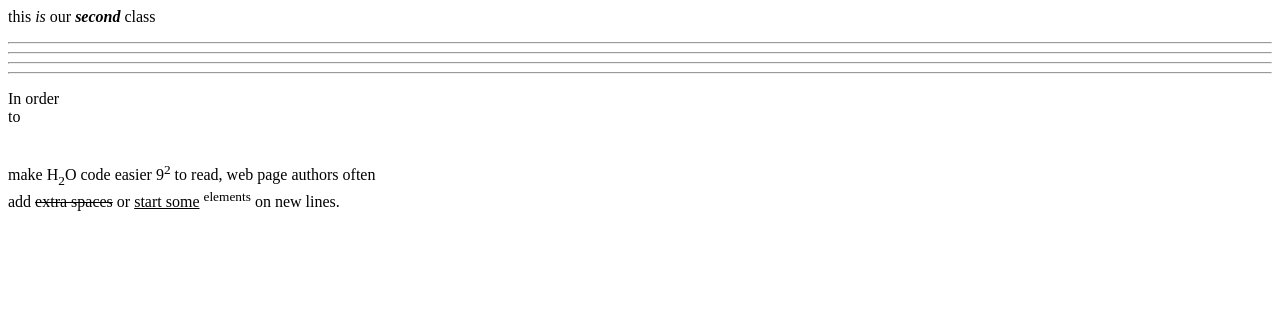
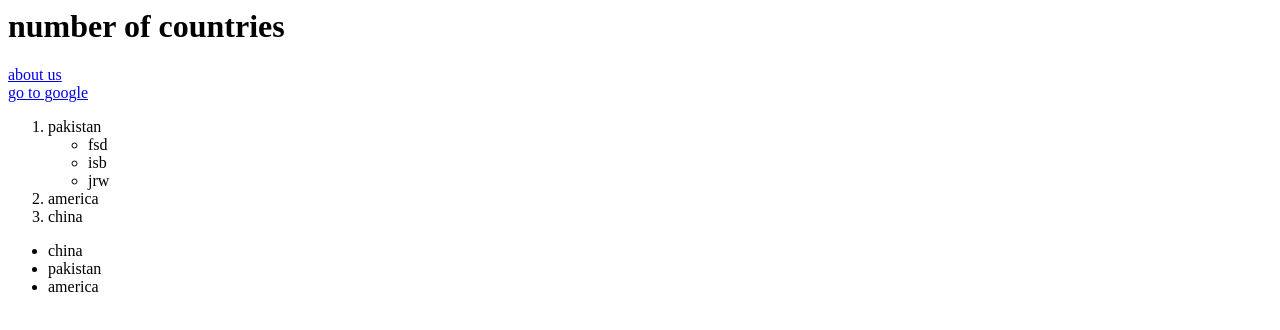
Before and after one commit to RaheelArif/MoreWayz1, a plain HTML site: page index.html in a window 1280 px wide. Drawn offline with Linux system fonts and the light colour scheme.

Commit message:
chapter 3 and 4

```diff
--- a/index.html
+++ b/index.html
@@ -1,11 +1,25 @@
 <html>
   <body>
+      <h1>number of countries</h1>
+<a  href="./about.html">about us </a> <br />
+<a href="https://www.google.com/"> go to google</a>
+    <ol>
+         <li>pakistan</li>
+            <ul>
+                <li>fsd</li>
+                <li>isb</li>
+                <li>jrw</li>
+             </ul>
+         <li>america</li>
+         <li>china</li>
+    </ol>
 
-   <p> this <i>is</i> our <i><b>second</b></i> class</p>
-    <hr /><hr /><hr /><hr />
+    <ul>
+         <li>china</li>
+         <li>pakistan</li>
+         <li>america</li>
 
-    <p>In order <br /> to <br /><br /><br /> make H<sub>2</sub>O code easier 9<sup>2</sup> to read, web page authors often <br />
-            add <del>extra spaces</del> or <ins>start some</ins> <sup>elements</sup> on new lines.</p>
+    </ul>
 
    </body>
 </html>
```
Also changed, not shown: about.html (added, +7 -0 lines).
